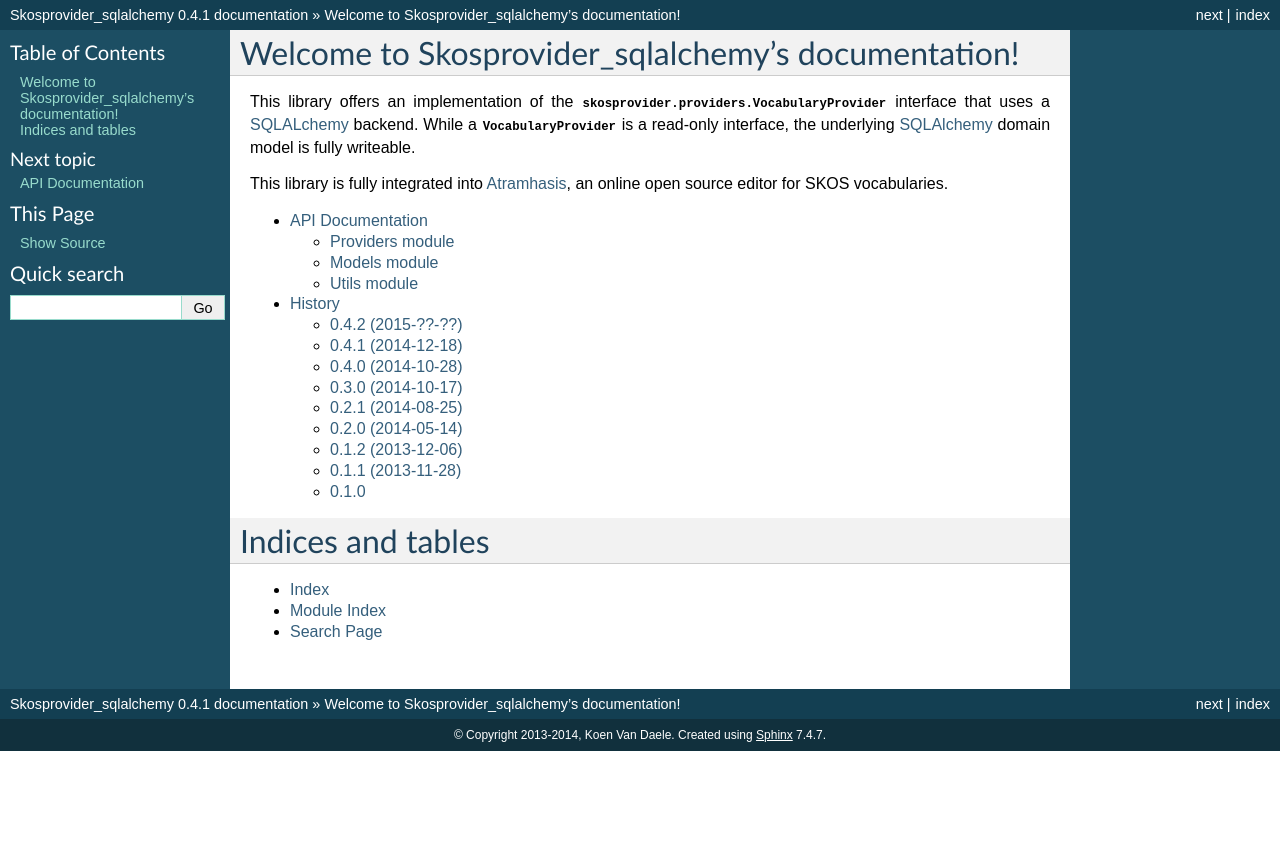
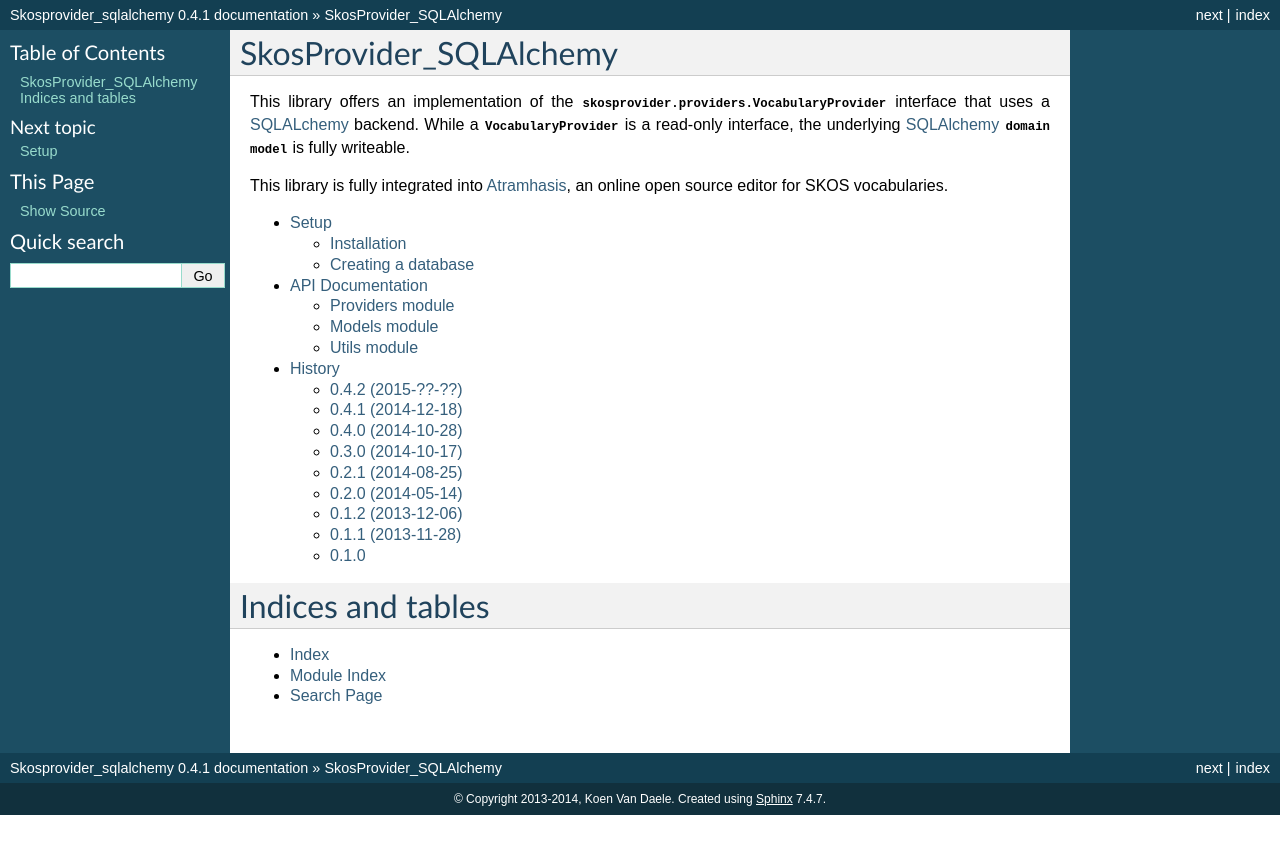
Before and after one commit to OnroerendErfgoed/skosprovider_sqlalchemy, a Sphinx documentation site: the page built from docs/index.rst, in a window 1280 px wide. Shown: the top 854 px of the page. Built offline with Sphinx 7.4.7, drawn with Linux system fonts in a browser that asks for light colours.

Commit message:
Some extra documentation.

```diff
--- a/docs/index.rst
+++ b/docs/index.rst
@@ -3,14 +3,15 @@
    You can adapt this file completely to your liking, but it should at least
    contain the root `toctree` directive.
 
-Welcome to Skosprovider_sqlalchemy's documentation!
-===================================================
+SkosProvider_SQLAlchemy
+=======================
 
 This library offers an implementation of the
 :class:`skosprovider.providers.VocabularyProvider`
 interface that uses a SQLALchemy_ backend. While a
 :class:`VocabularyProvider <skosprovider.providers.VocabularyProvider>` is
-a read-only interface, the underlying SQLAlchemy_ domain model is fully
+a read-only interface, the underlying SQLAlchemy_
+:mod:`domain model <skosprovider_sqlalchemy.models>` is fully
 writeable.
 
 This library is fully integrated into Atramhasis_, an online open source
@@ -19,6 +20,7 @@
 .. toctree::
    :maxdepth: 2
 
+   setup
    api
    changes
 
```
Also changed, not shown: docs/setup.rst (added, +33 -0 lines).
